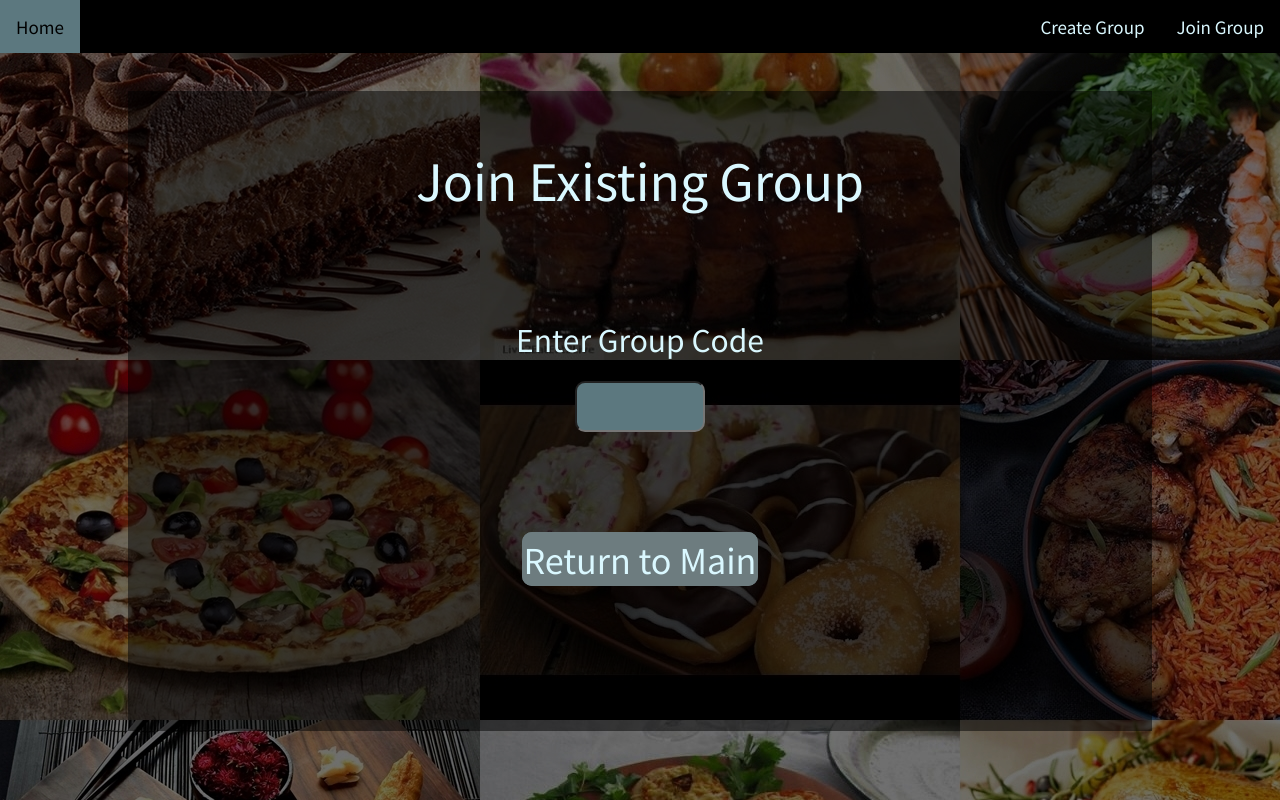
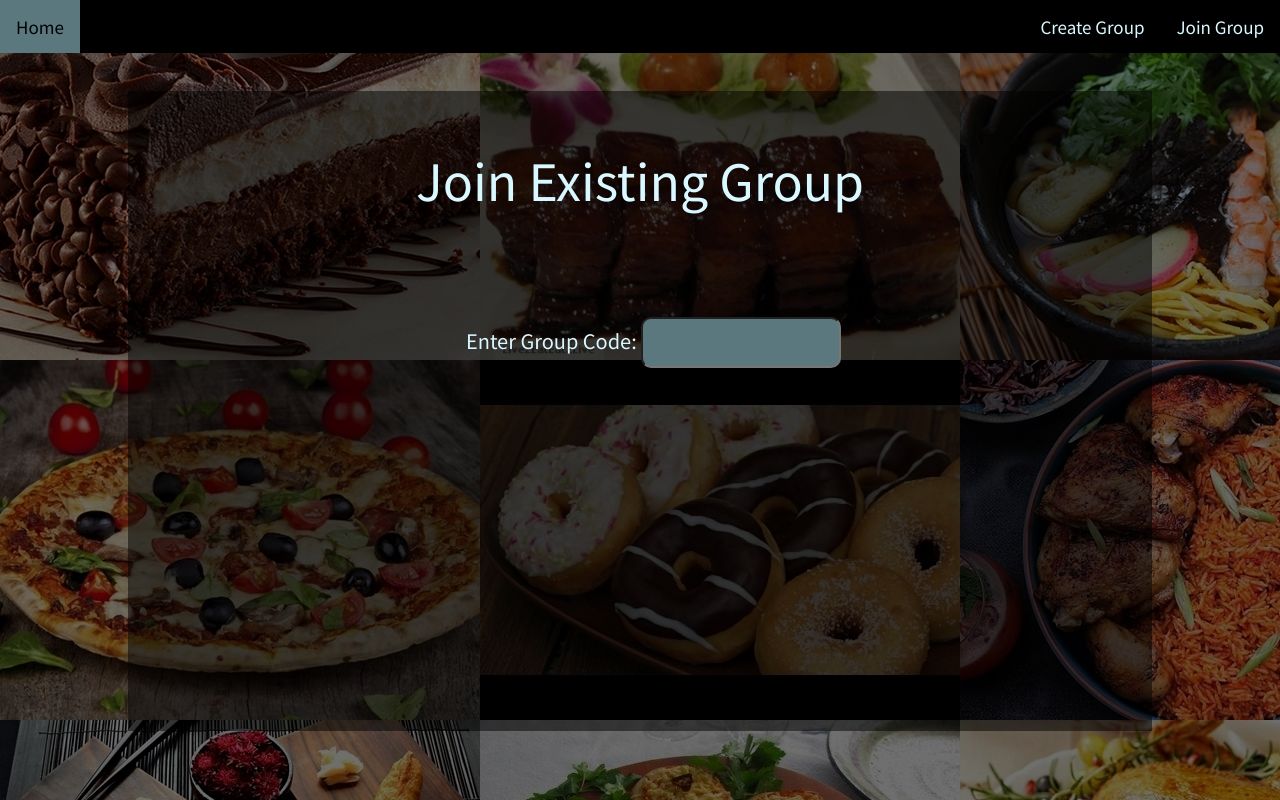
Before and after one commit to clarindaho/eaterank, a Flask app: page /group/join in a window 1280 px wide. Run offline with Flask 2, Linux system fonts and the light colour scheme.

Commit message:
Updated formatting for frontend

```diff
--- a/routes.py
+++ b/routes.py
@@ -188,6 +188,7 @@ def start_voting(crew_id, group_leader):
 		sql_execute(UPDATE_CREW_VOTING, (True, crew_id))
 		restaurants = sql_query(GET_RESTAURANT_IDS, params=crew_id)
 		restaurant = sql_query(GET_RESTID_INFO, restaurants[0])
+
 		return render_template('voting.html', crew_id = crew_id, restaurant=restaurant, index=0, group_leader= True)
 
 # Normal group members:
--- a/static/style.css
+++ b/static/style.css
@@ -38,7 +38,19 @@ p {
 
 /*Global Stuff*/
 
-.button{
+.textentry {
+	padding: 12px;
+	width: 10%;
+
+	border-radius: 10px;
+
+	background-color: var(--navy);
+	text-align: center;
+	color: var(--light_grey);
+	font-size: 20px;
+}
+
+.button {
 	align-self: center;
 	margin: 5% 10% 5% 10%;
 	width: 25%;
@@ -56,7 +68,7 @@ p {
 	font-size-adjust: 0.58;
 }
 
-.button:hover{
+.button:hover {
 	border: 2px solid var(--light_grey);
 	background-color: var(--light_grey);
 	color: black;
@@ -149,8 +161,7 @@ input[type=text] {
 }
 
 .creategroup_submit{
-	margin-left: 0%
-	margin: 2% 10% 2% 10%;
+	margin-left: 0%;
 	width: 12%;
 	height: 20%;
 
--- a/templates/creategroup.html
+++ b/templates/creategroup.html
@@ -17,7 +17,7 @@
 			<!-- ZIP Code -->
 			<div class="creategroup_text">
 				<form action="/group/create" method="POST">
-					Location: <input type="number" name="zipcode" placeholder={% if zipcode %}"{{ zipcode }}" disabled {% else %}"10001"{% endif %}><br>
+					Location: <input type="number" class="textentry" name="zipcode" placeholder={% if zipcode %}"{{ zipcode }}" disabled {% else %}"10001"{% endif %}><br>
 				</form>
 			</div>
 
--- a/templates/joingroup.html
+++ b/templates/joingroup.html
@@ -14,14 +14,13 @@
 	<div class="home">
 		<h1 class="home_title">Join Existing Group</h1>
 		<div class="home_content">
-			<form action="{{url_for('wait_user')}}" method="post" style="margin-bottom: 10%;">
-				<h1 class="home_title" style="font-size: 30px; margin-top: 10%;">Enter Group Code</h1>
-				<input type="text" name ="group_code"
-						style="width: 10%; padding: 12px; font-size: 20px; border-radius: 10px; background-color: #5C787F; color: #AFC6CC; text-align: center;"><br>
-			</form>
-			<a class="button" href="/" style="height: 20%; margin-top: 10%;">
-				Return to Main
-			</a>
+			<!-- Group Code -->
+			<div class="creategroup_text" style="margin-top: 10%; margin-left: 33%;">
+				<form action="{{ url_for('wait_user') }}" method="post" style="margin-bottom: 10%;">
+					Enter Group Code:
+					<input type="text" class="textentry" name ="group_code"><br>
+				</form>
+			</div>
 		</div>
 	</div>
 {% endblock %}
```
